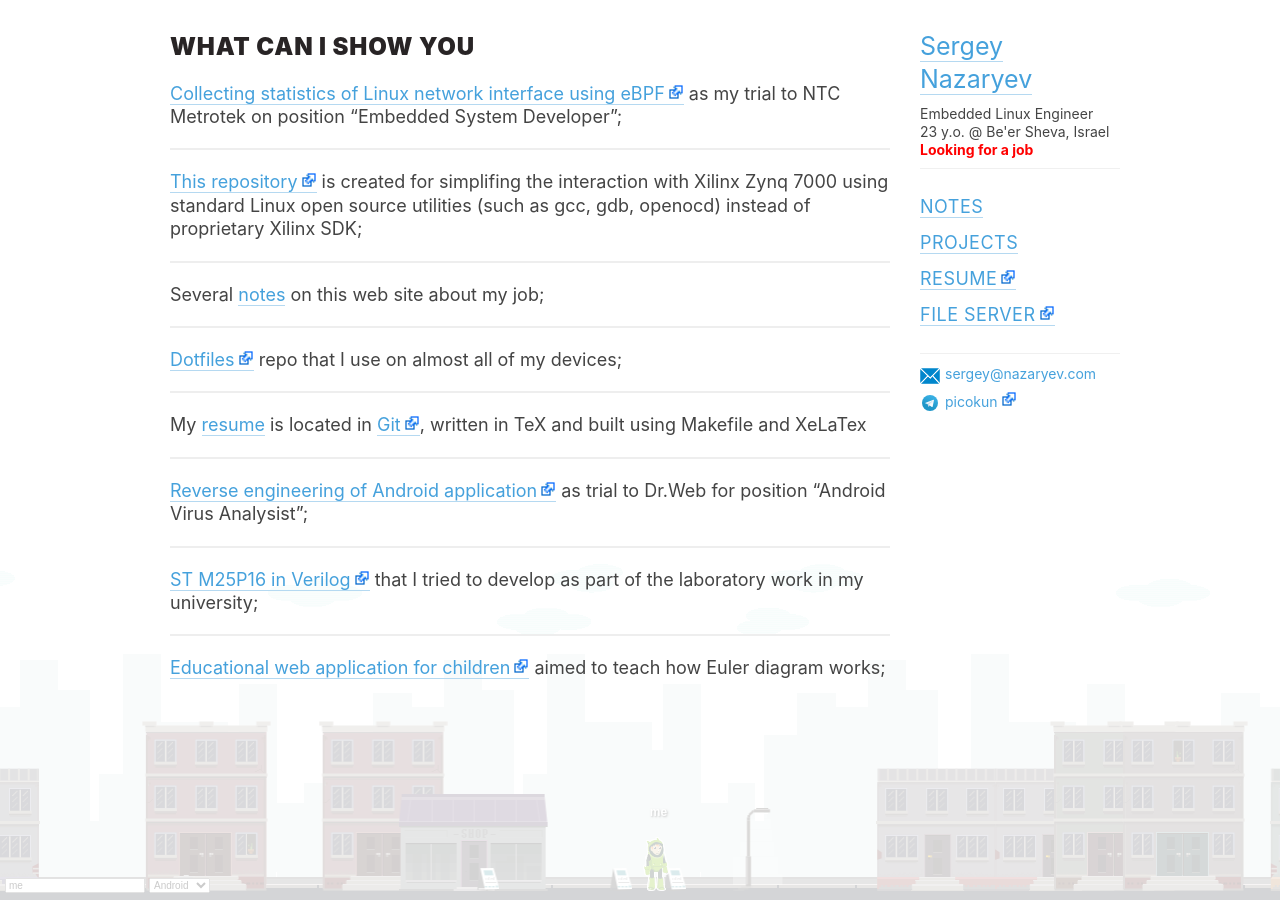
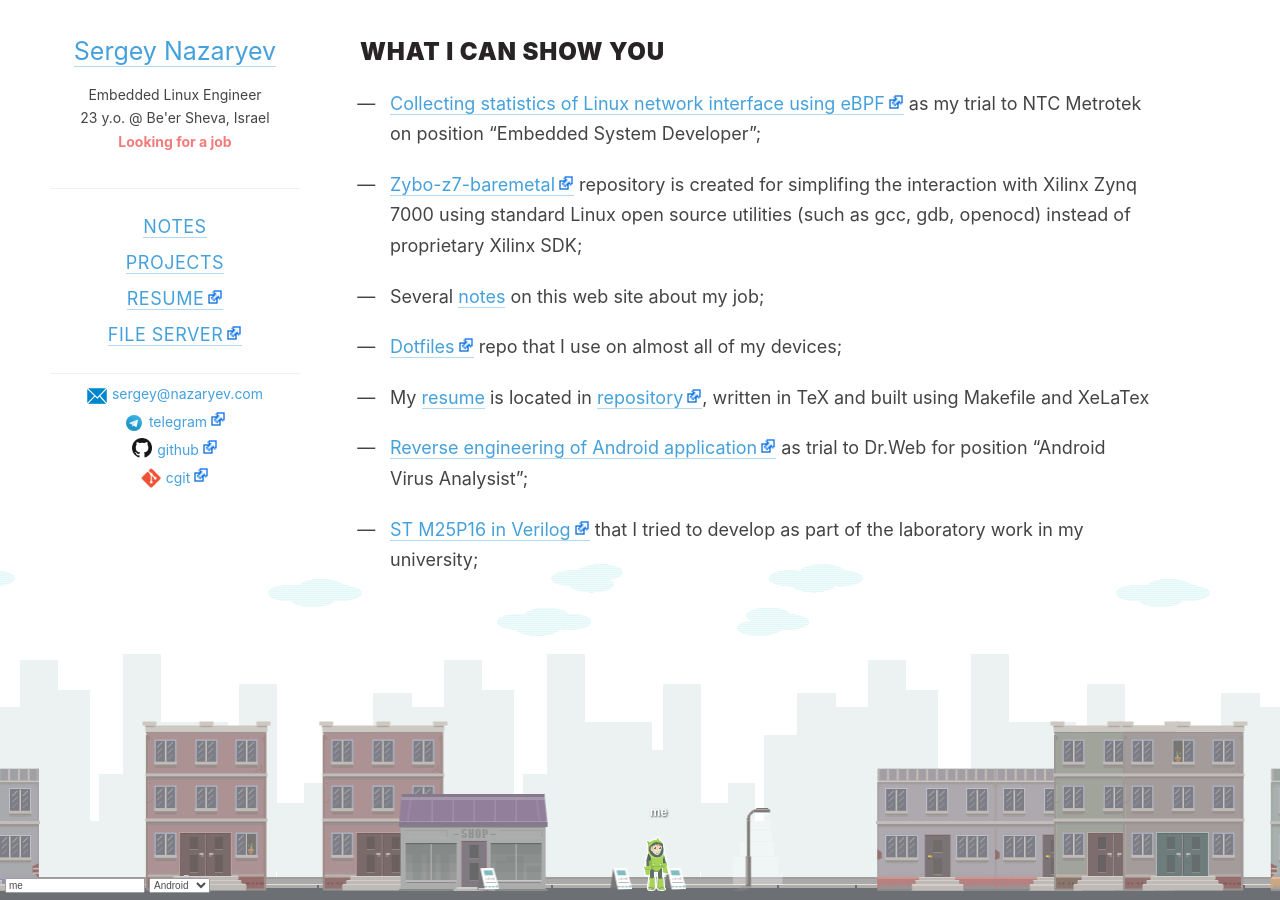
Before and after one commit to 3ap/3ap.github.io, a Jekyll site: the page built from index.md, in a window 1280 px wide. Built offline with Jekyll 4.4.1, drawn with Linux system fonts in a browser that asks for light colours; nearby versions of some CDN libraries.

Commit message:
Appearance update

```diff
--- a/_includes/nav.html
+++ b/_includes/nav.html
@@ -6,7 +6,7 @@
     <div class="contacts__info">
       <div class="contacts__position">{{ site.position }}</div>
       <span id="age">{{ site.age }}</span> @ <span id="location">{{ site.location }}</span>
-      <span style="color: red; display: block;"><b>Looking for a job</b></span>
+      <span id="hiring"><b>Looking for a job</b></span>
     </div>
   </div>
 
@@ -31,8 +31,10 @@
 
   <div class="email">
     <ul>
-        <li><img src="" /><a href="mailto:{{ site.email }}">{{ site.email }}</a></li>
-        <li><a href="https://t.me/{{ site.telegram }}">{{ site.telegram }}</a></li>
+        <li><a href="mailto:{{ site.email }}">{{ site.email }}</a></li>
+        <li><a href="https://t.me/{{ site.telegram }}">telegram</a></li>
+        <li><a href="https://github.com/3ap/">github</a></li>
+        <li><a href="http://git.nazaryev.com/">cgit</a></li>
     </ul>
   </div>
 </nav>
--- /dev/null
+++ b/_layouts/home.html
@@ -0,0 +1,13 @@
+---
+layout: post
+---
+{{ content }}
+<style>
+main ul {
+    padding-left: 20px;
+}
+
+main ul p {
+    margin: 20px 0 0 0;
+}
+</style>
--- a/_layouts/projects.html
+++ b/_layouts/projects.html
@@ -26,6 +26,7 @@ layout: default
         </div>
       </div>
     </section>
+    <hr />
     {% endfor %}
   </div>
 </main>
--- a/assets/style.css
+++ b/assets/style.css
@@ -25,7 +25,7 @@ html, body {
   height: 100%;
   padding: 0;
   margin: 0;
-  line-height: 1.3;
+  line-height: 1.7;
 
   text-rendering: optimizeLegibility;
   font-family: -apple-system, BlinkMacSystemFont, "Graphik LC", "Segoe UI", Roboto, Helvetica, Arial, sans-serif, "Apple Color Emoji", "Segoe UI Emoji", "Segoe UI Symbol";
@@ -66,7 +66,29 @@ a[href^="https://"]:after {
   margin-left: 3px;
 }
 
-a[href^="mailto:"]:before {
+.email a[href^="https://github.com"]:before {
+  background-image: url(/assets/github.png);
+  background-size: 20px 20px;
+  display: inline-block;
+  content: "";
+  width: 20px;
+  height: 20px;
+  margin-right: 5px;
+  vertical-align: -10%;
+}
+
+.email a[href^="http://git.nazaryev.com"]:before {
+  background-image: url(/assets/git.png);
+  background-size: 20px 20px;
+  display: inline-block;
+  content: "";
+  width: 20px;
+  height: 20px;
+  margin-right: 5px;
+  vertical-align: -17%;
+}
+
+.email a[href^="mailto:"]:before {
   background-image: url(/assets/email.png);
   background-size: 20px 16px;
   display: inline-block;
@@ -77,8 +99,7 @@ a[href^="mailto:"]:before {
   vertical-align: -17%;
 }
 
-a[href^="http://t.me"]:before,
-a[href^="https://t.me"]:before {
+.email a[href^="https://t.me"]:before {
   background-image: url(/assets/Telegram_logo.svg);
   background-size: 20px 16px;
   display: inline-block;
@@ -129,6 +150,7 @@ img, .product-tags {
 .wrapper {
   min-height: 100%;
   position: relative;
+  padding-left: 50px;
 }
 
 .menu {
@@ -153,42 +175,41 @@ img, .product-tags {
 
 .highlighter-rouge {
   background: #fafafa;
-  max-width: 720px;
+  max-width: 920px;
   overflow-x: auto;
   font-size: 14px;
   margin: 15px 0 15px 0;
 }
 
 .page {
-  margin: 0 auto;
-  max-width: 960px;
+  max-width: 1100px;
   padding-bottom: 200px;
   position: relative;
   z-index: 999;
 
   display: grid;
-  grid-template-columns: auto 200px;
-  grid-gap: 30px;
+  grid-template-columns: 250px auto;
+  grid-gap: 50px;
 }
 
 nav {
-  grid-column-start: 2;
+  grid-column-start: 1;
   grid-row-start: 1;
 
   padding: 30px 0 0 0;
   margin: 0;
-  text-align: left;
+  text-align: center;
 
   display: grid;
-  grid-template-rows: 100px 190px 100px;
+  grid-template-rows: 120px 190px 100px;
   grid-gap: 20px;
 }
 
 main {
-  grid-column-start: 1;
+  grid-column-start: 2;
   grid-row-start: 1;
 
-  padding: 30px 0 0 10px;
+  padding: 35px 0 0 10px;
 }
 
 footer {
@@ -211,10 +232,10 @@ footer {
 }
 
 .game {
-  opacity: 0.2;
+  opacity: 0.7;
 }
 
-@media (max-width: 960px) {
+@media (max-width: 1100px) {
   html, body {
     line-height: 1.7;
   }
@@ -242,7 +263,7 @@ footer {
   }
 
   main {
-    padding: 0;
+    padding: 0 0 20px 0;
 
     grid-row-start: 1;
     grid-column-start: 1;
@@ -301,6 +322,10 @@ footer {
   .email {
     text-align: center;
   }
+
+  .wrapper {
+    padding-left: 0;
+  }
 }
 
 .product-tags {
@@ -320,16 +345,6 @@ footer {
 .products {
   display: grid;
   grid-gap: 20px;
-}
-
-.products__item {
-  padding-bottom: 20px;
-  border-bottom: 1px solid #ddd;
-}
-
-.products__item:last-child {
-  border: 0;
-  padding-bottom: 20px;
 }
 
 .product-icon {
@@ -367,7 +382,6 @@ footer {
   height: 20px;
   line-height: 20px;
 
-  color: #282425;
   font-weight: 900;
   letter-spacing: 0.035em;
   text-transform: uppercase;
@@ -388,15 +402,14 @@ footer {
   cursor: default !important;
 }
 
-main ul li:before {
+main ul li::marker {
   content: "— ";
-  display: inline-block;
-  width: 7px;
-  margin: 0px 0 0 -25px;
-  text-align: center;
-  font-size: 1em;
-  position: absolute;
 }
+
+main ul li {
+  padding-left: 10px;
+}
+
 
 main ul {
   list-style: none;
@@ -405,7 +418,6 @@ main ul {
 .post .post-title {
   margin: 0;
   padding: 0;
-  color: #282425;
   font-weight: 900;
   font-size: 24px;
   letter-spacing: 0.035em;
@@ -436,8 +448,7 @@ main ul {
 
 hr {
   border: 1px solid #eee;
-  margin-top: 20px;
-  margin-bottom: 20px;
+  width: 100%;
 }
 
 .email a {
@@ -466,3 +477,16 @@ ol li p {
 ul p {
   line-height: 1.7;
 }
+
+hr:last-child {
+  display: none;
+}
+
+#hiring {
+  color: #f27c7c;
+  display: block;
+}
+
+h1, h2, h3 {
+  color: #282425;
+}
--- a/index.md
+++ b/index.md
@@ -1,54 +1,37 @@
 ---
-layout: post
-title: What can I show you
+layout: home
+title: What I can show you
 ---
 
-[Collecting statistics of Linux network interface using eBPF][ifstat]
+- [Collecting statistics of Linux network interface using eBPF][ifstat]
 as my trial to NTC Metrotek on position "Embedded System
 Developer";
 
-<hr>
+- [Zybo-z7-baremetal][zybo-z7] repository is created for simplifing the
+interaction with Xilinx Zynq 7000 using standard Linux open source
+utilities (such as gcc, gdb, openocd) instead of proprietary Xilinx
+SDK;
 
-[This repository][zybo-z7] is created for simplifing the interaction with
-Xilinx Zynq 7000 using standard Linux open source utilities (such
-as gcc, gdb, openocd) instead of proprietary Xilinx SDK;
+- Several [notes][notes] on this web site about my job;
 
-<hr>
+- [Dotfiles][dotfiles] repo that I use on almost all of my devices;
 
-Several [notes][notes] on this web site about my job;
-
-<hr>
-
-[Dotfiles][dotfiles] repo that I use on almost all of my devices;
-
-<hr>
-
-My [resume][resume] is located in [Git][resume-git], written in
+- My [resume][resume] is located in [repository][resume-git], written in
 TeX and built using Makefile and XeLaTex
 
-<hr>
-
-[Reverse engineering of Android application][drweb] as trial to
+- [Reverse engineering of Android application][drweb] as trial to
 Dr.Web for position "Android Virus Analysist";
 
-<hr>
-
-[ST M25P16 in Verilog][m25p16] that I tried to develop as part
+- [ST M25P16 in Verilog][m25p16] that I tried to develop as part
 of the laboratory work in my university;
-
-<hr>
-
-[Educational web application for children][euler] aimed to teach
-how Euler diagram works;
 
 [notes]: /notes.html
 [resume]: /resume.pdf
-[resume-git]: http://git.nazaryev.com/resume.git
-[euler]: http://git.nazaryev.com/euler.git
-[csbook]: http://git.nazaryev.com/csbook.git
-[drweb]: http://git.nazaryev.com/drweb-aptitude-test.git
-[m25p16]: http://git.nazaryev.com/circuit-design-lab234.git
-[medfilter]: http://git.nazaryev.com/metrotek-aptitude-test.git
-[dotfiles]: http://git.nazaryev.com/dotfiles.git
+[resume-git]: http://git.nazaryev.com/resume.git/about/
+[csbook]: http://git.nazaryev.com/csbook.git/about/
+[drweb]: http://git.nazaryev.com/drweb-aptitude-test.git/about/
+[m25p16]: http://git.nazaryev.com/circuit-design-lab234.git/about/
+[medfilter]: http://git.nazaryev.com/metrotek-aptitude-test.git/about/
+[dotfiles]: http://git.nazaryev.com/dotfiles.git/about/
 [ifstat]: https://github.com/3ap/ifstat
 [zybo-z7]: https://github.com/3ap/zybo-z7-baremetal
```
Also changed, not shown: assets/git.png (added), assets/github.png (added).
